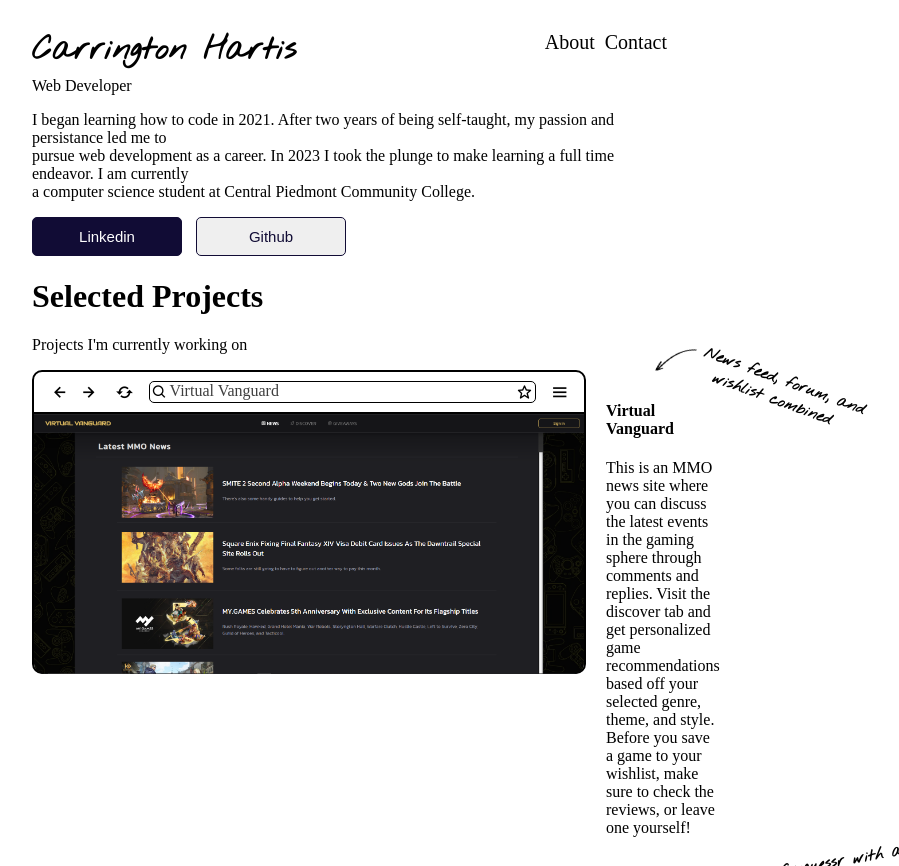
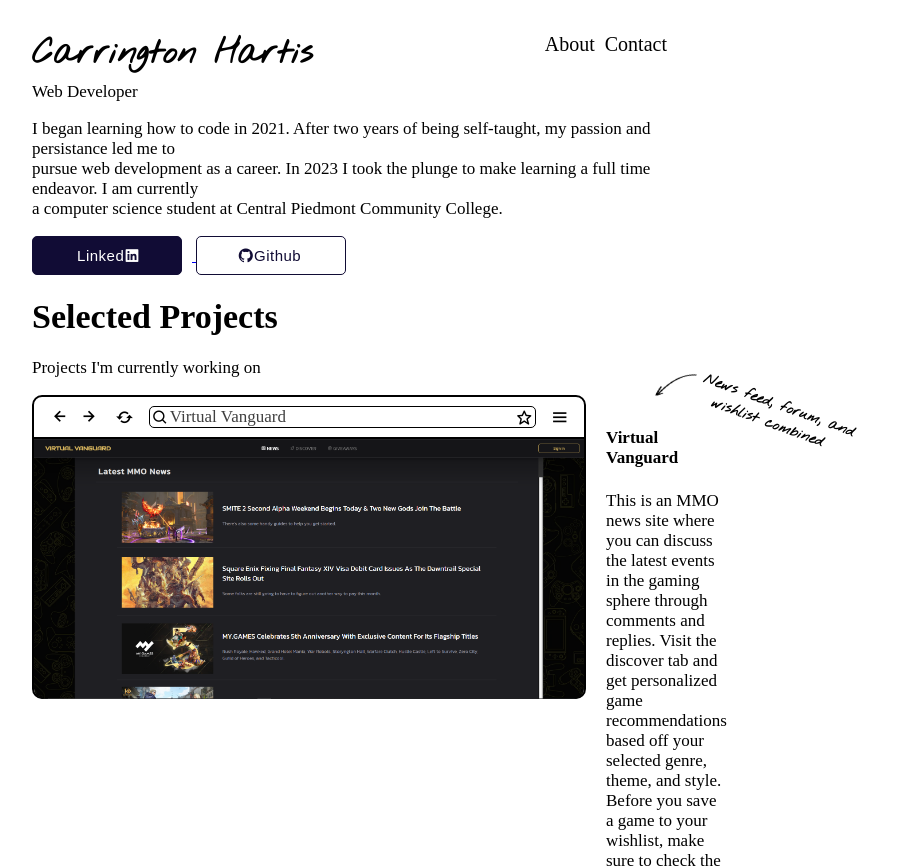
Before and after one commit to Carring10/chartis-portfolio, a plain HTML site: page index.html in a window 1280 px wide. Shown: the top 866 px of the page, without its empty margins (288-1187 px from the left). Drawn offline with nearby package versions, Linux system fonts and the light colour scheme; a web font is replaced by a local one.

Commit message:
button styling / links

```diff
--- a/index.html
+++ b/index.html
@@ -30,8 +30,14 @@
         am currently <br /> a computer science student at Central Piedmont Community College.</p>
     </div>
     <div>
-      <button class="linkedin-button">Linkedin</button>
-      <button class="github-button">Github</button>
+      <a href="https://github.com/Carring10" target="#">
+        <button class="linkedin-button">Linked &ensp;<i class='bx bxl-linkedin-square' style='color:#ffffff'
+            id="linkedin-square"></i></button>
+      </a>
+      <a href="https://github.com/Carring10" target="#">
+        <button class="github-button"><i class='bx bxl-github' style='color:rgb(17, 12, 53)' id="github-logo"></i>&ensp;
+          Github</button>
+      </a>
     </div>
   </div>
   <div>
@@ -59,7 +65,7 @@
         </div>
         <div class="about-project">
           <h4>Virtual Vanguard</h4>
-          <img id="hand-drawn-arrow" src="assets/hand-drawn-arrow2.png"/>
+          <img id="hand-drawn-arrow" src="assets/hand-drawn-arrow2.png" />
           <p class="virtual-vanguard-flavor-tag">
             News feed, forum, and <br> &ensp; wishlist combined
           </p>
@@ -91,11 +97,12 @@
         </div>
         <div class="about-project">
           <h4>Warcraft Geoguesser</h4>
-          <img id="hand-drawn-star" src="assets/hand-drawn-star.png"/>
+          <img id="hand-drawn-star" src="assets/hand-drawn-star.png" />
           <p class="warcraft-geoguesser-flavor-tag">
-            Inspired by Geoguessr with a <br/>&ensp; World of Warcraft twist
+            Inspired by Geoguessr with a <br />&ensp; World of Warcraft twist
           </p>
-          <p>A trivia game where players guess the location of in-game screenshots from the game World of Warcraft. 3 hints and 3 lives are provided to help along the way. Submit your score at the end.</p>
+          <p>A trivia game where players guess the location of in-game screenshots from the game World of Warcraft. 3
+            hints and 3 lives are provided to help along the way. Submit your score at the end.</p>
         </div>
       </div>
       <!-- Project -->
--- a/style.css
+++ b/style.css
@@ -7,6 +7,7 @@
   /* background: linear-gradient(0deg, rgba(219,219,219,1) 0%, rgba(250,250,250,1) 100%); */
   color: #000000;
   font-family: Afacad Flux;
+  font-size: 17px;
 }
 
 body {
@@ -50,15 +51,32 @@
   border: 1px solid rgb(17, 12, 53);
   border-radius: 5px;
   font-size: 15px;
+  letter-spacing: 0.5px;
+  cursor: pointer;
 }
 
 .linkedin-button {
+  position: relative;
   background-color: rgb(17, 12, 53);
   color: white;
 }
 
+#linkedin-square {
+  font-size: 17px;
+  position: absolute;
+  right: 40px;
+}
+
 .github-button {
+  position: relative;
   color: rgb(17, 12, 53);
+  background-color: white;
+}
+
+#github-logo {
+  position: absolute;
+  left: 40px;
+  font-size: 17px;
 }
 
 /* All the projects */
@@ -157,6 +175,7 @@
 .virtual-vanguard-flavor-tag {
   font-family: Nothing You Could Do;
   font-weight: bold;
+  font-size: 15px;
   position: absolute;
   top: 0px;
   left: 100px;
@@ -179,6 +198,7 @@
 .warcraft-geoguesser-flavor-tag {
   font-family: Nothing You Could Do;
   font-weight: bold;
+  font-size: 15px;
   position: absolute;
   top: -35px;
   left: 100px;
```
